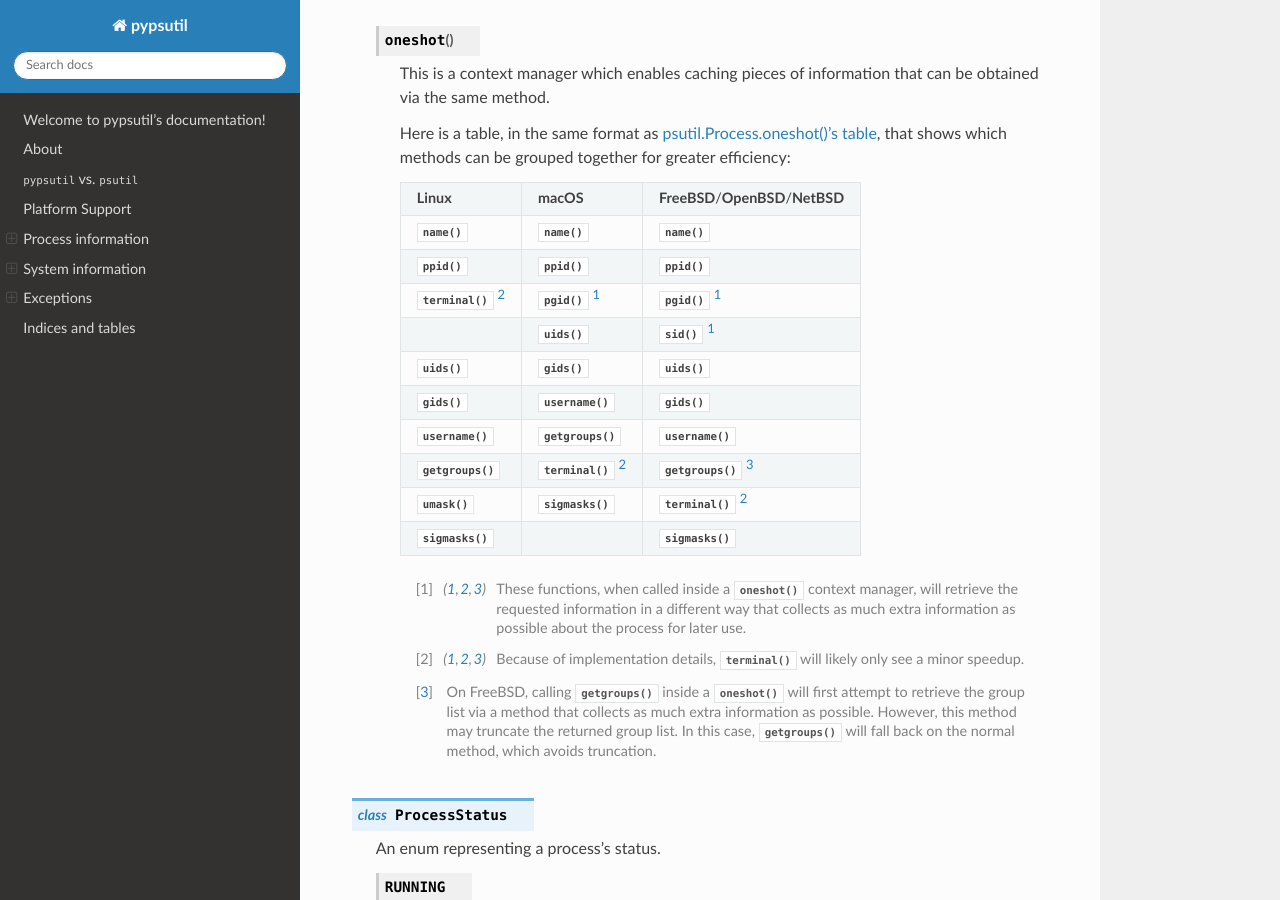
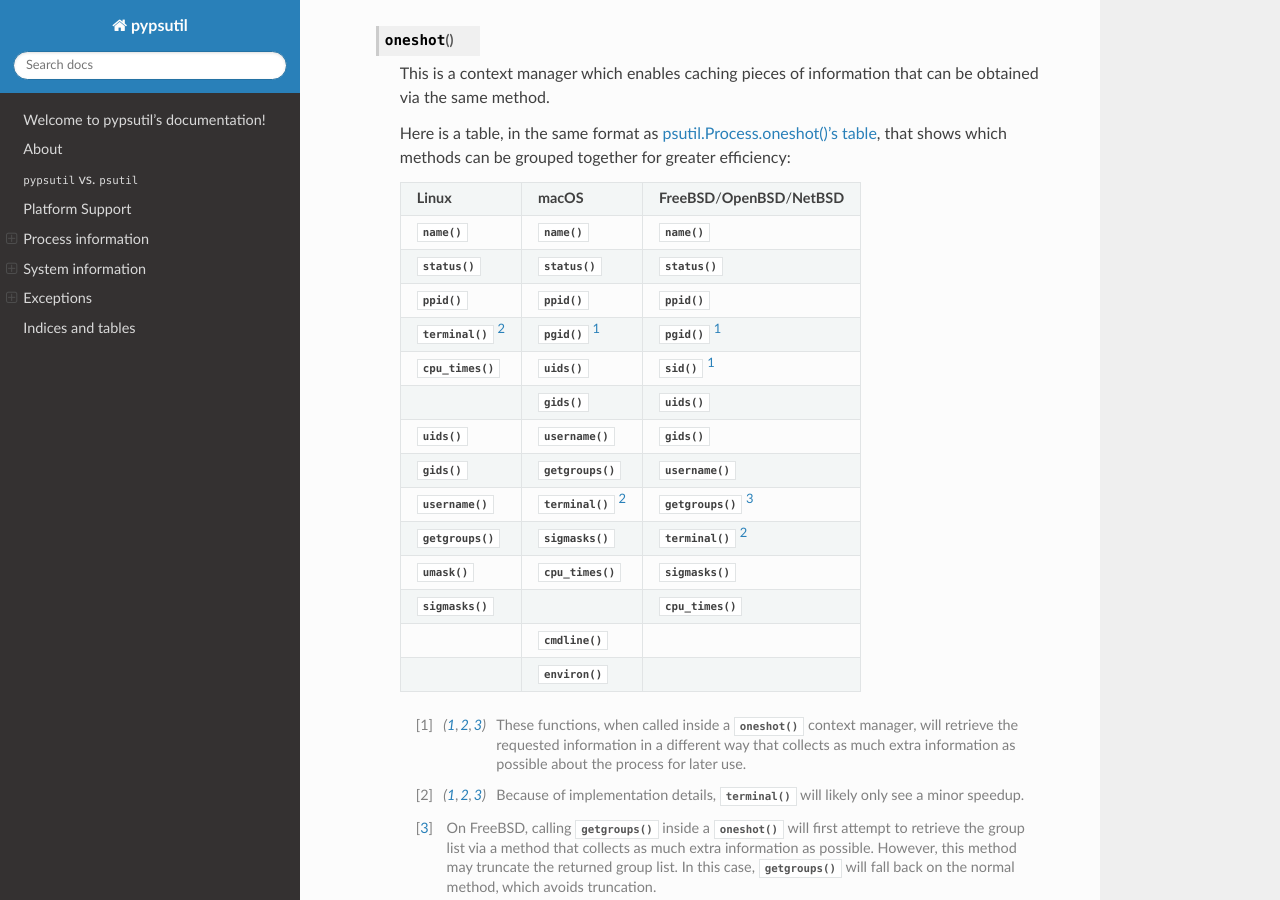
Before and after one commit to cptpcrd/pypsutil, a Sphinx documentation site: the page built from docs/index.rst, in a window 1280 px wide and 900 px high, scrolled down 9967 px. Built offline with Sphinx 7.4.7 and the Read the Docs theme 2.0.0, drawn with Linux system fonts in a browser that asks for light colours.

Commit message:
docs: Update Process.oneshot() table

```diff
--- a/docs/index.rst
+++ b/docs/index.rst
@@ -475,23 +475,31 @@ Process information
       +---------------------------------+------------------------------------+---------------------------------------+
       | :py:meth:`name()`               | :py:meth:`name()`                  | :py:meth:`name()`                     |
       +---------------------------------+------------------------------------+---------------------------------------+
+      | :py:meth:`status()`             | :py:meth:`status()`                | :py:meth:`status()`                   |
+      +---------------------------------+------------------------------------+---------------------------------------+
       | :py:meth:`ppid()`               | :py:meth:`ppid()`                  | :py:meth:`ppid()`                     |
       +---------------------------------+------------------------------------+---------------------------------------+
       | :py:meth:`terminal()` [2]_      | :py:meth:`pgid()` [1]_             | :py:meth:`pgid()` [1]_                |
       +---------------------------------+------------------------------------+---------------------------------------+
-      |                                 | :py:meth:`uids()`                  | :py:meth:`sid()` [1]_                 |
+      | :py:meth:`cpu_times()`          | :py:meth:`uids()`                  | :py:meth:`sid()` [1]_                 |
       +---------------------------------+------------------------------------+---------------------------------------+
-      | :py:meth:`uids()`               | :py:meth:`gids()`                  | :py:meth:`uids()`                     |
+      |                                 | :py:meth:`gids()`                  | :py:meth:`uids()`                     |
       +---------------------------------+------------------------------------+---------------------------------------+
-      | :py:meth:`gids()`               | :py:meth:`username()`              | :py:meth:`gids()`                     |
+      | :py:meth:`uids()`               | :py:meth:`username()`              | :py:meth:`gids()`                     |
       +---------------------------------+------------------------------------+---------------------------------------+
-      | :py:meth:`username()`           | :py:meth:`getgroups()`             | :py:meth:`username()`                 |
+      | :py:meth:`gids()`               | :py:meth:`getgroups()`             | :py:meth:`username()`                 |
       +---------------------------------+------------------------------------+---------------------------------------+
-      | :py:meth:`getgroups()`          | :py:meth:`terminal()` [2]_         | :py:meth:`getgroups()` [3]_           |
+      | :py:meth:`username()`           | :py:meth:`terminal()` [2]_         | :py:meth:`getgroups()` [3]_           |
       +---------------------------------+------------------------------------+---------------------------------------+
-      | :py:meth:`umask()`              | :py:meth:`sigmasks()`              | :py:meth:`terminal()` [2]_            |
+      | :py:meth:`getgroups()`          | :py:meth:`sigmasks()`              | :py:meth:`terminal()` [2]_            |
       +---------------------------------+------------------------------------+---------------------------------------+
-      | :py:meth:`sigmasks()`           |                                    | :py:meth:`sigmasks()`                 |
+      | :py:meth:`umask()`              | :py:meth:`cpu_times()`             | :py:meth:`sigmasks()`                 |
+      +---------------------------------+------------------------------------+---------------------------------------+
+      | :py:meth:`sigmasks()`           |                                    | :py:meth:`cpu_times()`                |
+      +---------------------------------+------------------------------------+---------------------------------------+
+      |                                 | :py:meth:`cmdline()`               |                                       |
+      +---------------------------------+------------------------------------+---------------------------------------+
+      |                                 | :py:meth:`environ()`               |                                       |
       +---------------------------------+------------------------------------+---------------------------------------+
 
       .. [1] These functions, when called inside a :py:meth:`oneshot()` context manager, will retrieve the
```
